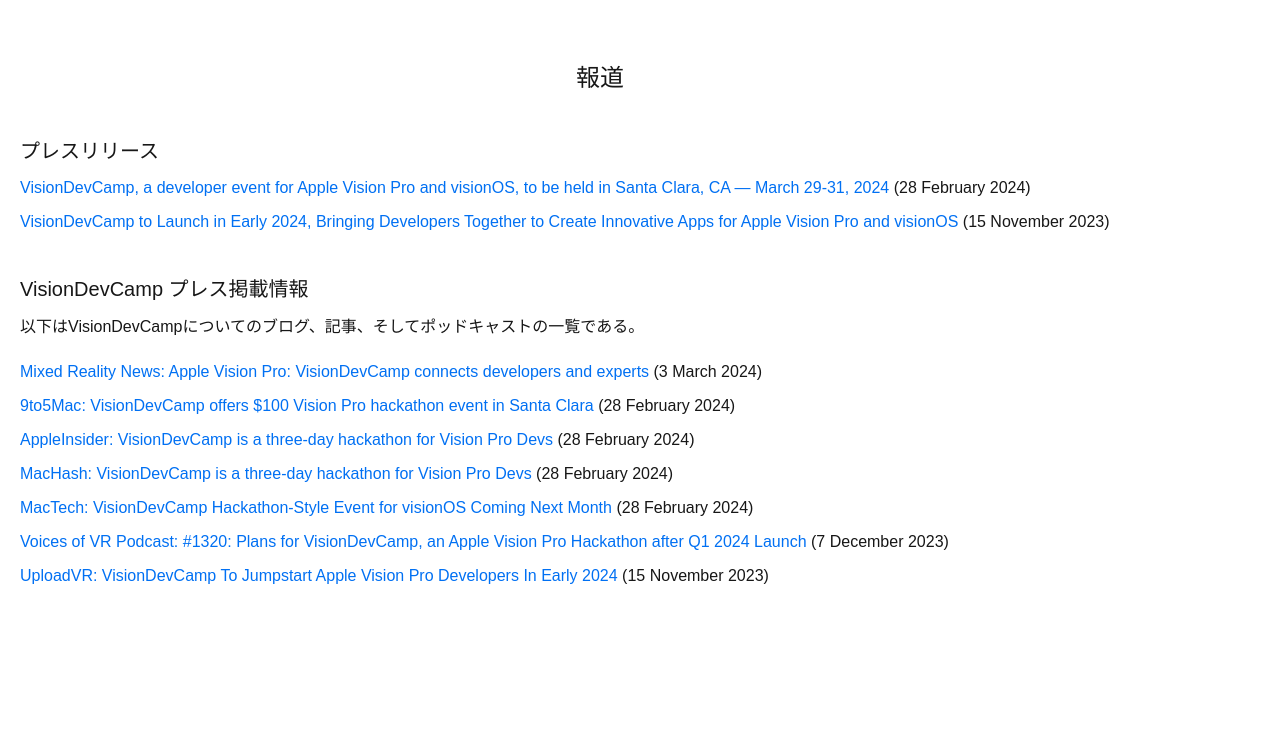
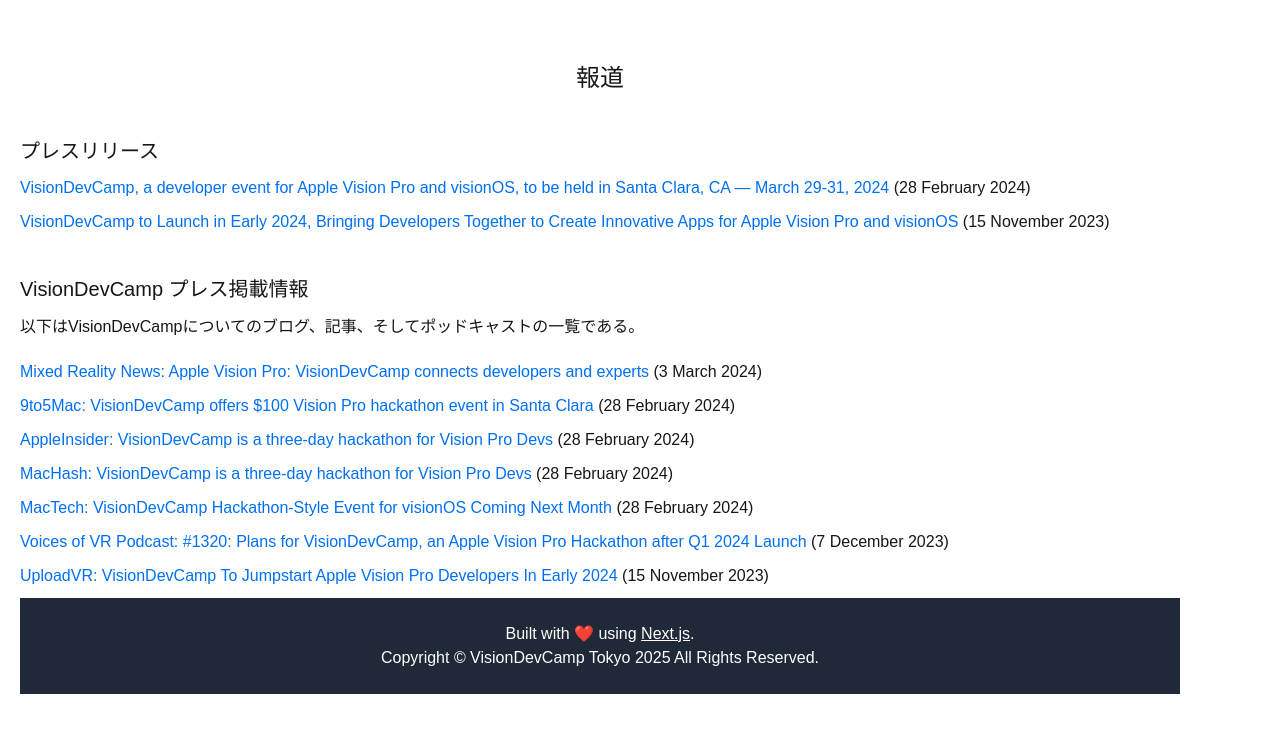
Before and after one commit to Takuzen/vdc-tokyo, a Next.js app: page /press in a window 1280 px wide. Shown: the top 732 px of the page. Built offline with nearby package versions, Linux system fonts and the light colour scheme.

Commit message:
chore: add footer

```diff
--- a/src/pages/press.js
+++ b/src/pages/press.js
@@ -56,6 +56,16 @@ const Press = () => {
                     ))}
                 </ul>
             </div>
+
+	{/* Footer */}
+      	<footer className="bg-gray-800 text-white text-center py-6">
+        <p>
+          Built with ❤️  using <a href="https://nextjs.org" className="underline hover:text-blue-400">Next.js</a>.
+        </p>
+	<p>
+	  Copyright ©︎ VisionDevCamp Tokyo 2025 All Rights Reserved.
+	</p>
+      </footer>
         </section>
     );
 };
--- a/src/pages/schedule.js
+++ b/src/pages/schedule.js
@@ -168,6 +168,15 @@ const Schedule = () => {
           </tbody>
         </table>
       </div>
+      {/* Footer */}
+      <footer className="bg-gray-800 text-white text-center py-6">
+        <p>
+          Built with ❤️  using <a href="https://nextjs.org" className="underline hover:text-blue-400">Next.js</a>.
+        </p>
+	<p>
+	  Copyright ©︎ VisionDevCamp Tokyo 2025 All Rights Reserved.
+	</p>
+      </footer>
     </section>
   );
 };
```
